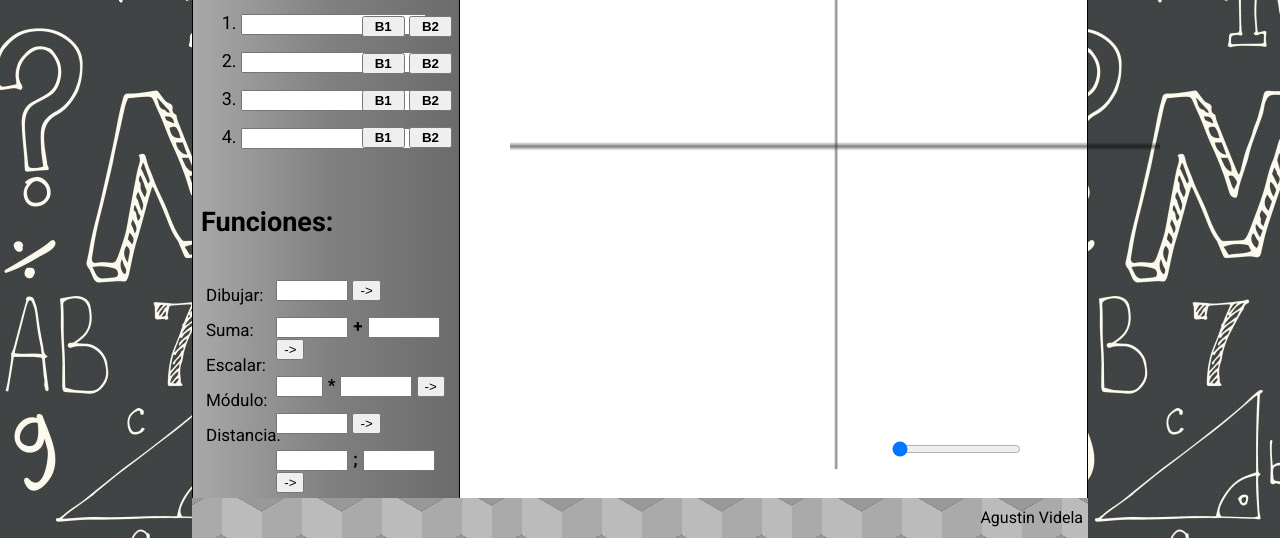
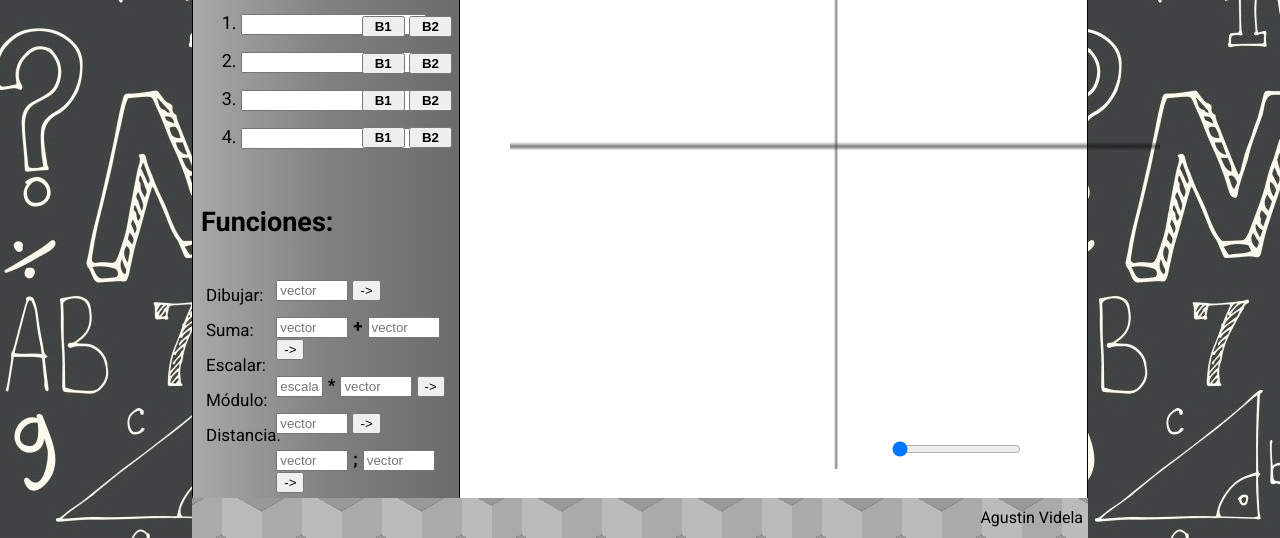
Before and after one commit to agus-videla/Vectores, a plain HTML site: page index.html in a window 1280 px wide. Shown: the part 262-800 px from the top of the page. Drawn offline with Linux system fonts and the light colour scheme.

Commit message:
añadi placeholders para los inputs en funciones

```diff
--- a/funcionesVectoriales.js
+++ b/funcionesVectoriales.js
@@ -98,6 +98,7 @@ function dibujarLinea(origenX,origenY,finalX,finalY){
  */
 function bases(vector,base){
     document.getElementById(base).value = document.getElementById(vector).value;
+    dibujarCoordenadas();
 }
 
 /**
--- a/index.html
+++ b/index.html
@@ -80,23 +80,23 @@
             <div id="inputs">
                 <ul>
                     <li>
-                        <input class="vector" id="plot" type="number" onchange="checkInt(this.id,this.value)">
+                        <input class="vector" id="plot" type="number" placeholder="vector" onchange="checkInt(this.id,this.value)">
                         <button onclick="plot()">-&gt;</button>
                     </li>
                     <li>
-                        <input class="vector" id="suma" name="suma1" type="number" onchange="checkInt(this.id,this.value)"><strong>+</strong><input class="vector" id="suma2" name="suma2" type="number" onchange="checkInt(this.id,this.value)">
+                        <input class="vector" id="suma" name="suma1" type="number" placeholder="vector" onchange="checkInt(this.id,this.value)"><strong>+</strong><input class="vector" id="suma2" name="suma2" type="number" placeholder="vector" onchange="checkInt(this.id,this.value)">
                         <button onclick="sumar()">-&gt;</button>
                     </li>
                     <li>
-                        <input class="numero" id="escalar" type="number"><strong>*</strong><input class="vector" id="escalar2" type="number" onchange="checkInt(this.id,this.value)">
+                        <input class="numero" id="escalar" type="number" placeholder="escalar"><strong>*</strong><input class="vector" id="escalar2" type="number" placeholder="vector" onchange="checkInt(this.id,this.value)">
                         <button onclick="escalar()">-&gt;</button>
                     </li>
                     <li>
-                        <input class="vector" id="modulo" type="number" onchange="checkInt(this.id,this.value)">
+                        <input class="vector" id="modulo" type="number" placeholder="vector" onchange="checkInt(this.id,this.value)">
                         <button onclick="modulo()">-&gt;</button>
                     </li>
                     <li>
-                        <input class="vector" id="distancia1" type="number" onchange="checkInt(this.id,this.value)"><strong>;</strong><input class="vector" id="distancia2" type="number" onchange="checkInt(this.id,this.value)">
+                        <input class="vector" id="distancia1" type="number" placeholder="vector" onchange="checkInt(this.id,this.value)"><strong>;</strong><input class="vector" id="distancia2" type="number" placeholder="vector" onchange="checkInt(this.id,this.value)">
                         <button onclick="distancia()">-&gt;</button>
                     </li>
                 </ul>
```
